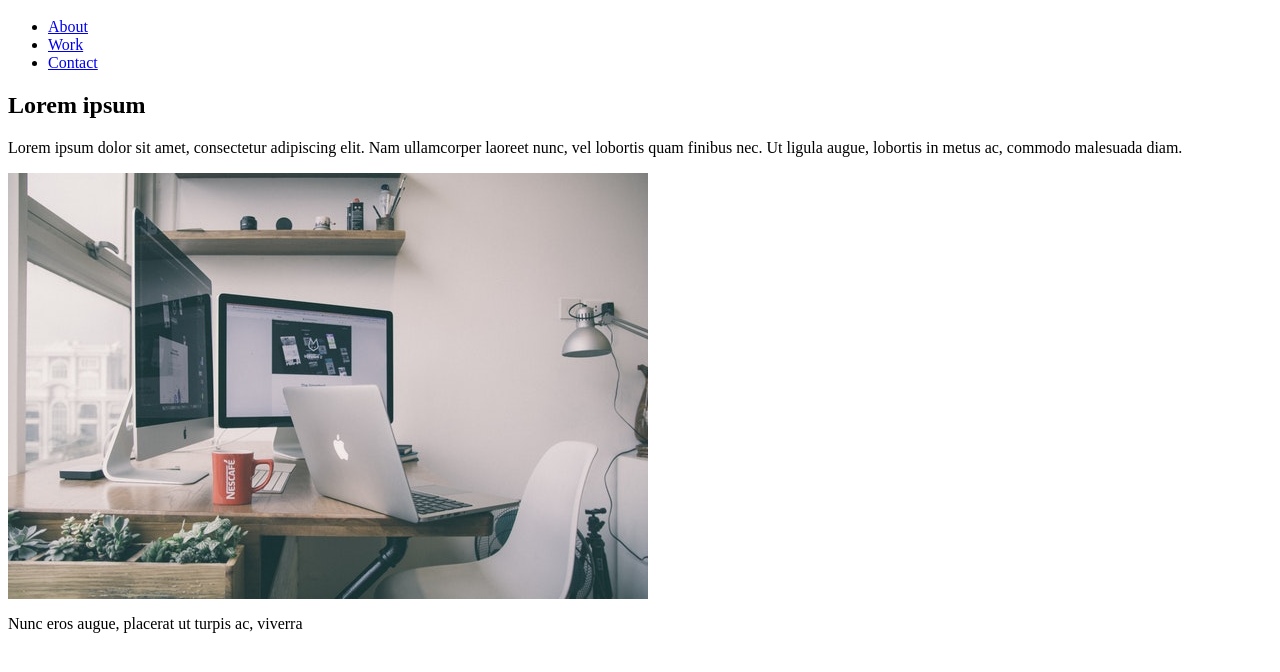
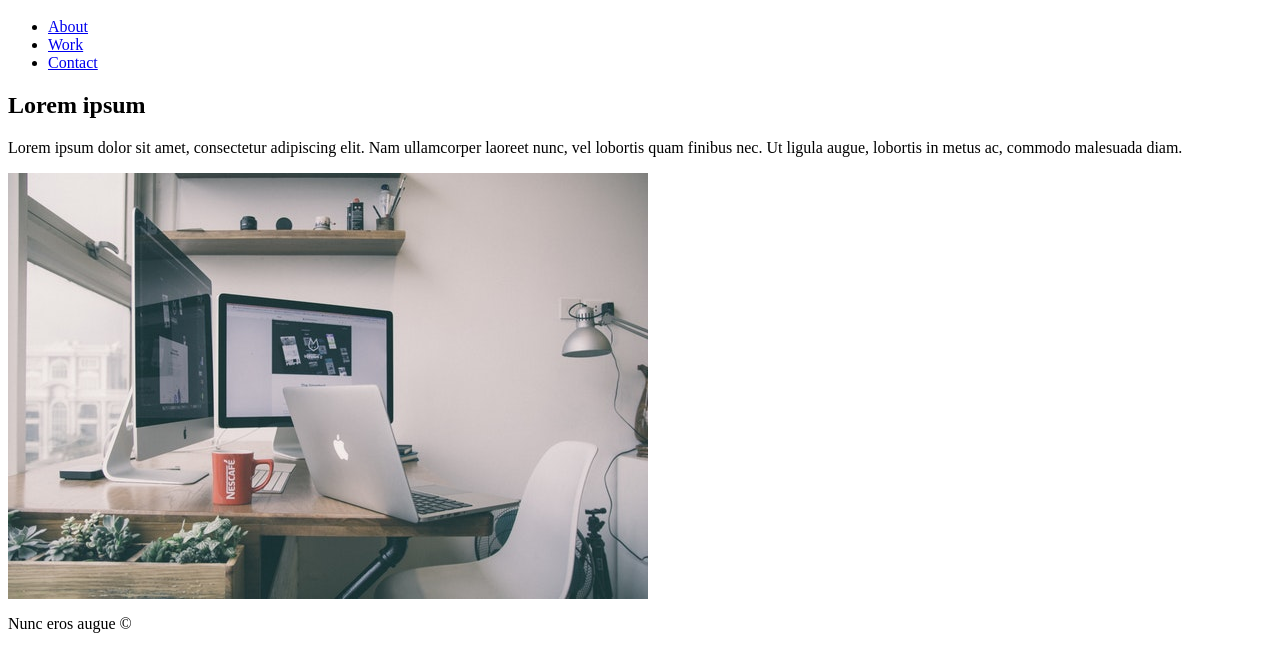
Before and after one commit to blackgirltech/html_tutorial, a plain HTML site: page index.html in a window 1280 px wide. Shown: the part 48-720 px from the top of the page. Drawn offline with Linux system fonts and the light colour scheme.

Commit message:
Add copyright

```diff
--- a/index.html
+++ b/index.html
@@ -47,7 +47,7 @@
         </main>
 
         <footer>
-            <p>Nunc eros augue, placerat ut turpis ac, viverra</p>
+            <p>Nunc eros augue &copy;</p>
         </footer>
     </body>
 </html>
```
